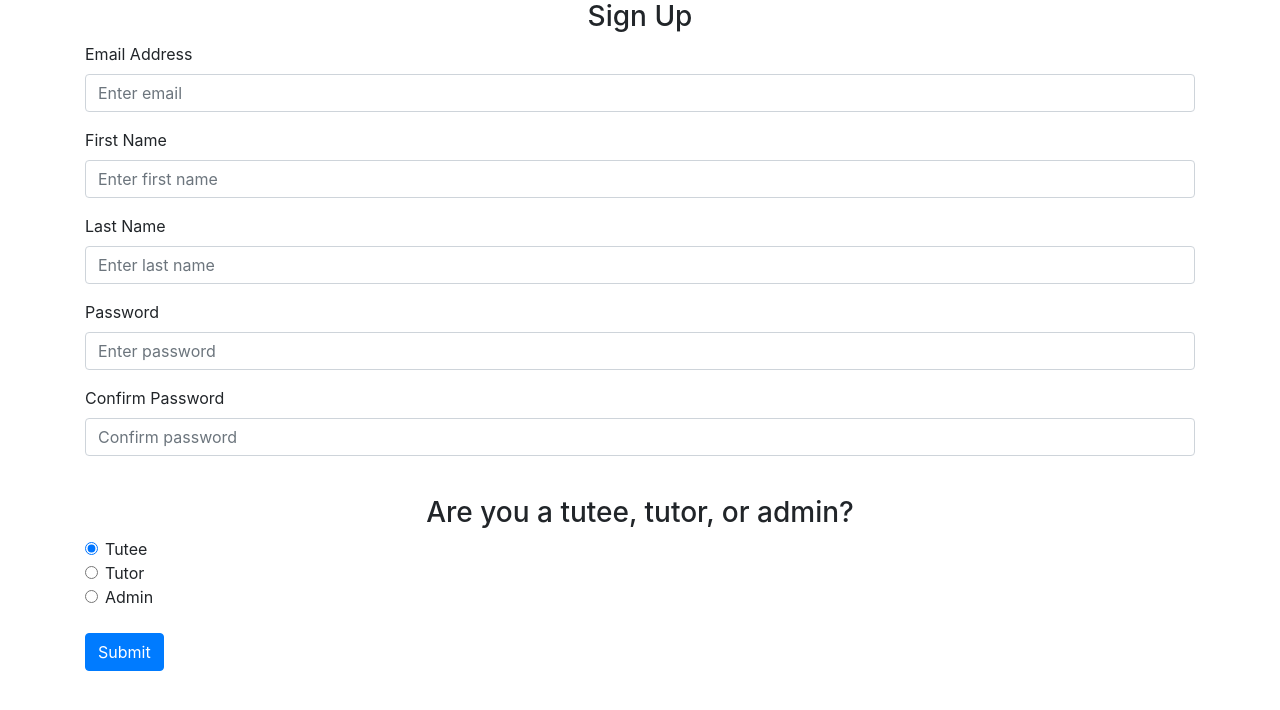
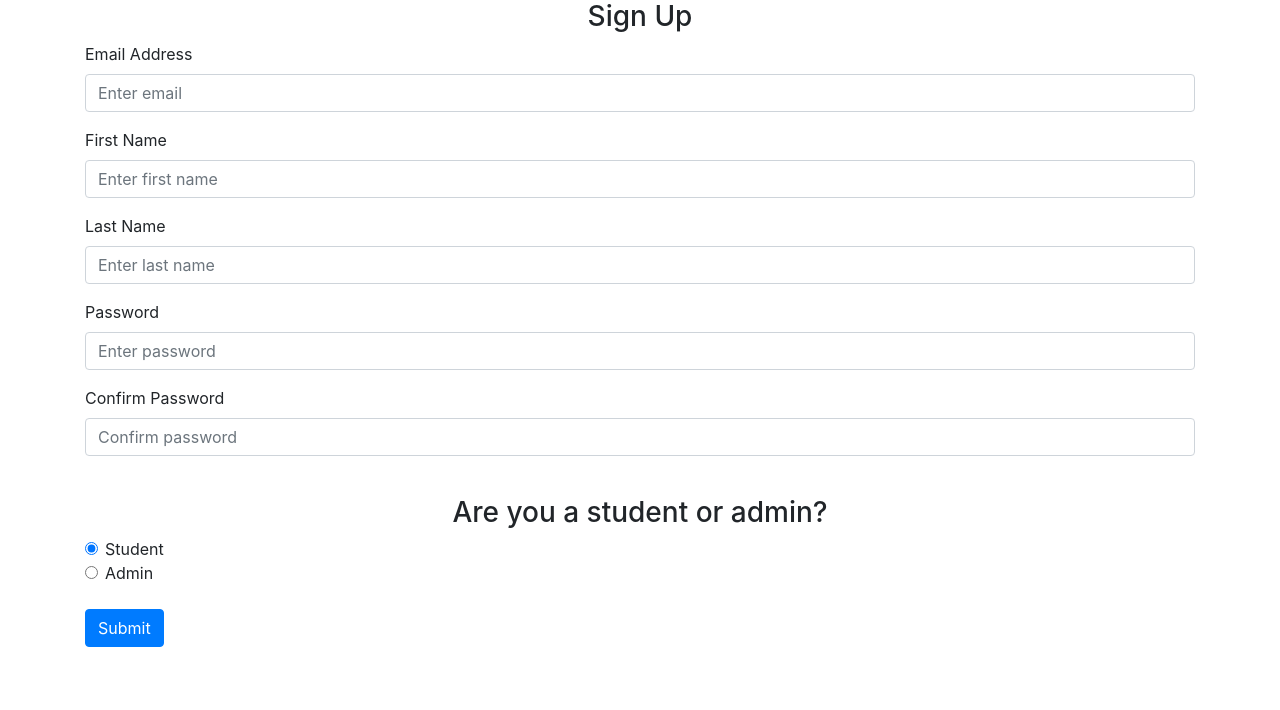
Before and after one commit to vitahuang2020/tutorwebsite, a Flask app: page /sign-up in a window 1280 px wide. Shown: the part 71-781 px from the top of the page. Run offline with Flask 3, Linux system fonts and the light colour scheme; some libraries are stand-ins or nearby versions.

Commit message:
Created a working request_role.html page and working route. Now we can start filling in the template

```diff
--- a/website/templates/base.html
+++ b/website/templates/base.html
@@ -1,4 +1,4 @@
-<!DOCTYPE html>
+ <!DOCTYPE html>
 <html>
   <head>
     <meta charset="utf-8" />
@@ -30,7 +30,7 @@
                 {% if user.is_authenticated %}
                 <a class="nav-item nav-link" id="home" href="/">Home</a>
                 <a class="nav-item nav-link" id="logout" href="/logout">Logout</a>
-                <a class="nav-item nav-link" id="request" href="/request">Request</a>
+                <a class="nav-item nav-link" id="request-role" href="/request-role">Request</a>
                 {% else %}
                 <a class="nav-item nav-link" id="login" href="/login">Login</a>
                 <a class="nav-item nav-link" id="signup" href="/sign-up">Sign Up</a>
--- a/website/templates/home.html
+++ b/website/templates/home.html
@@ -9,7 +9,7 @@
     <tr>
       <th scope="col">Note</th>
       <th scope="col">Date added</th>
-      <th scope="col">Delete note</th>
+      <th scope="col"></th>
     </tr>
   </thead>
   <tbody>
--- /dev/null
+++ b/website/templates/request_role.html
@@ -0,0 +1,6 @@
+{% extends "base.html" %}
+{% block title %}Request{% endblock %}
+
+{% block content %}
+<h1>Request page</h1>
+{% endblock %}
--- a/website/templates/sign_up.html
+++ b/website/templates/sign_up.html
@@ -27,19 +27,14 @@
     </div>
 <br />
 
-<h3 style="text-align:center;">Are you a tutee, tutor, or admin?</h3>
+<h3 style="text-align:center;">Are you a student or admin?</h3>
 <div class="form-check">
-  <input class="form-check-input" type="radio" name="role" id="tutee" value="tutee" checked>
-  <label class="form-check-label" for="tutee">
-    Tutee
+  <input class="form-check-input" type="radio" name="role" id="student" value="student" checked>
+  <label class="form-check-label" for="student">
+    Student
   </label>
 </div>
-<div class="form-check">
-  <input class="form-check-input" type="radio" name="role" id="tutor" value="tutor">
-  <label class="form-check-label" for="tutor">
-    Tutor
-  </label>
-</div>
+
 <div class="form-check">
   <input class="form-check-input" type="radio" name="role" id="admin" value="admin">
   <label class="form-check-label" for="admin">
--- a/website/views.py
+++ b/website/views.py
@@ -39,3 +39,7 @@ def delete_note():
             db.session.commit()
 
     return jsonify({})
+
+@views.route('/request-role')
+def request_role():
+    return render_template("request_role.html", user=current_user)
```
Also changed, not shown: website/templates/request.html (deleted, +0 -25 lines), website/auth.py (line endings or trailing spaces).
